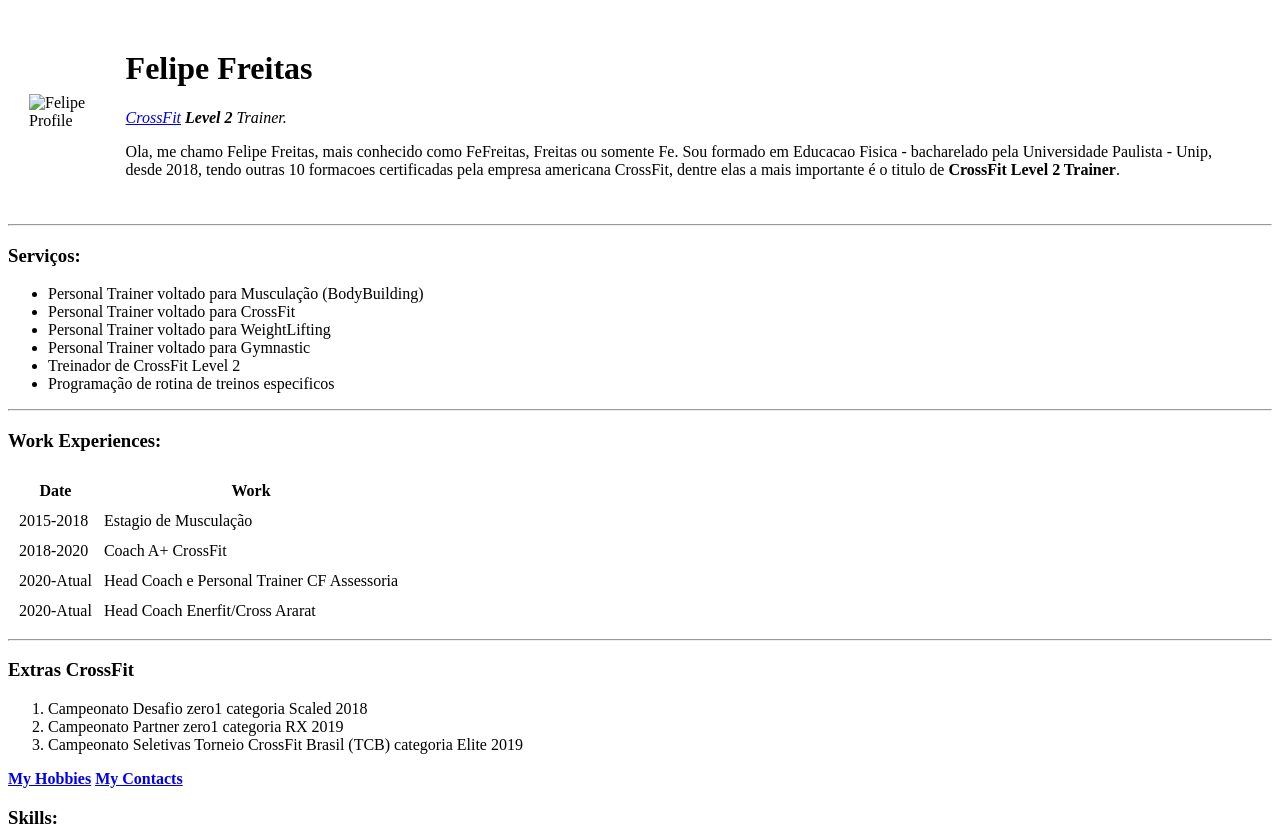
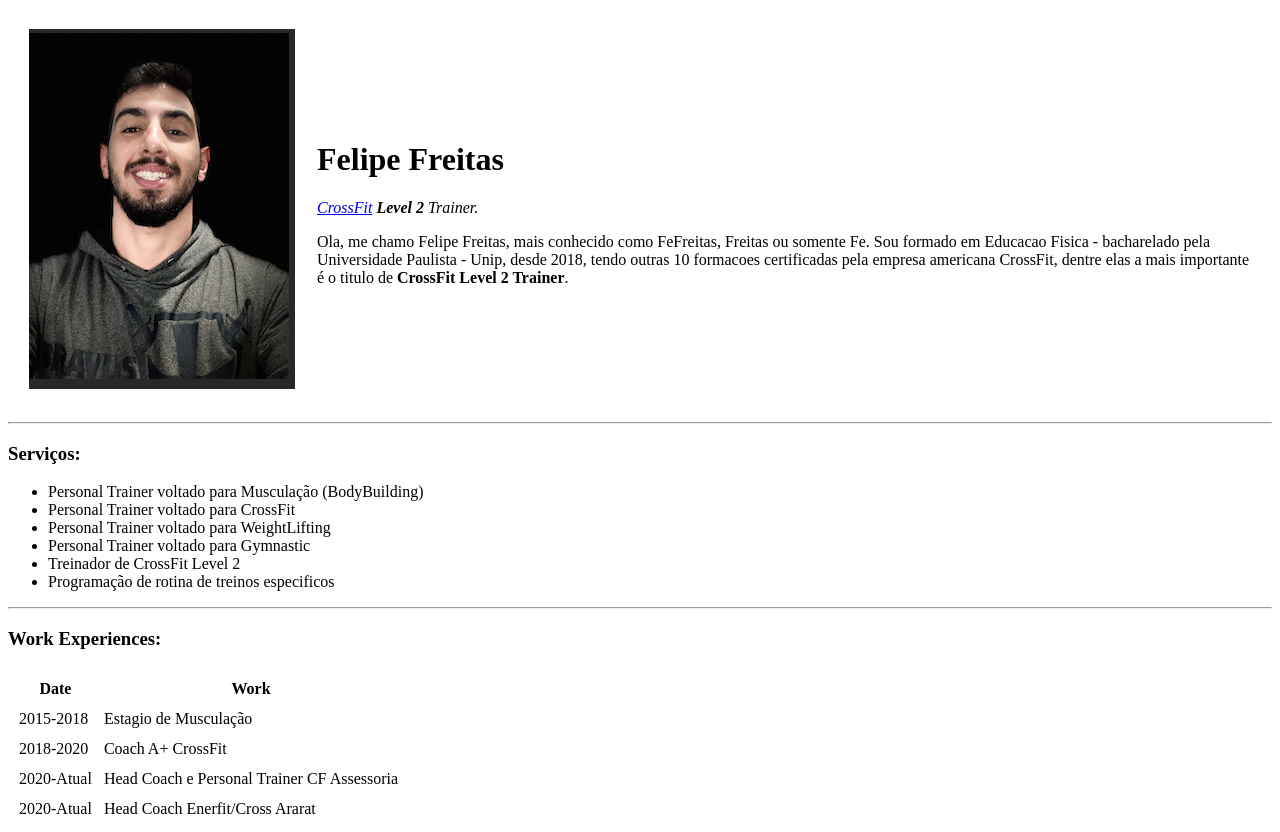
Before and after one commit to fefreitasoficial/CV, a plain HTML site: page index.html in a window 1280 px wide. Shown: the top 832 px of the page. Drawn offline with Linux system fonts and the light colour scheme.

Commit message:
Update index.html

```diff
--- a/index.html
+++ b/index.html
@@ -6,7 +6,7 @@
 <body>
     <table cellspacing="20">
         <tr>
-            <td> <img src="Images/Fe PQ.png" alt="Felipe Profile"></td>
+            <td> <img src="Fe PQ.png" alt="Felipe Profile"></td>
             <td> <h1>Felipe Freitas</h1>
                 <p><em><a href="https://www.crossfit.com/">CrossFit</a>  <strong>Level 2</strong> Trainer.</em></p>
                 <p>Ola, me chamo Felipe Freitas, mais conhecido como FeFreitas, Freitas ou somente Fe.
```
